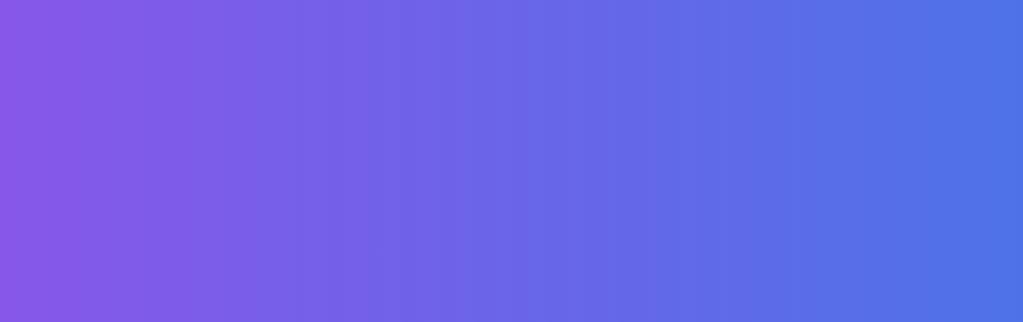
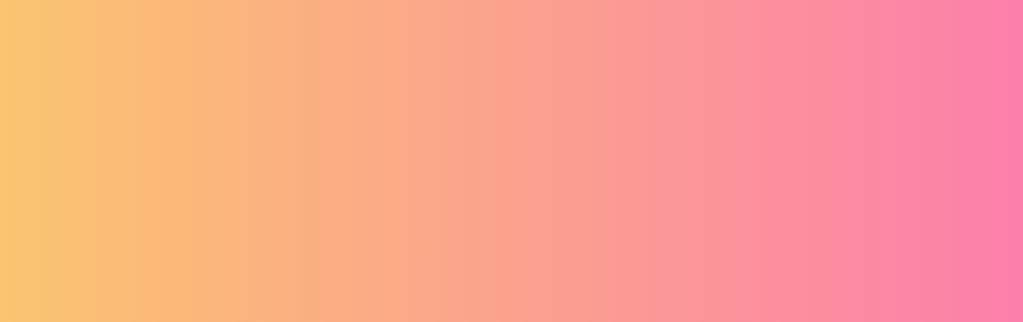
Before and after one commit to busignature/busignature, a plain HTML site: page index.html in a window 1280 px wide. Shown: the top 322 px of the page, without its empty margins (128-1151 px from the left). Drawn offline with Linux system fonts and the light colour scheme.

Commit message:
Update style.css

```diff
--- a/style.css
+++ b/style.css
@@ -3,7 +3,7 @@ body {
 	align-items: center;
 	justify-content: center;
 	min-height: 100vh;
-	background: linear-gradient(to right, #8e54e9, #4776e6);
+	background: linear-gradient(to right, #facd68, #fc76b3);
 }
 
 nav {
```
